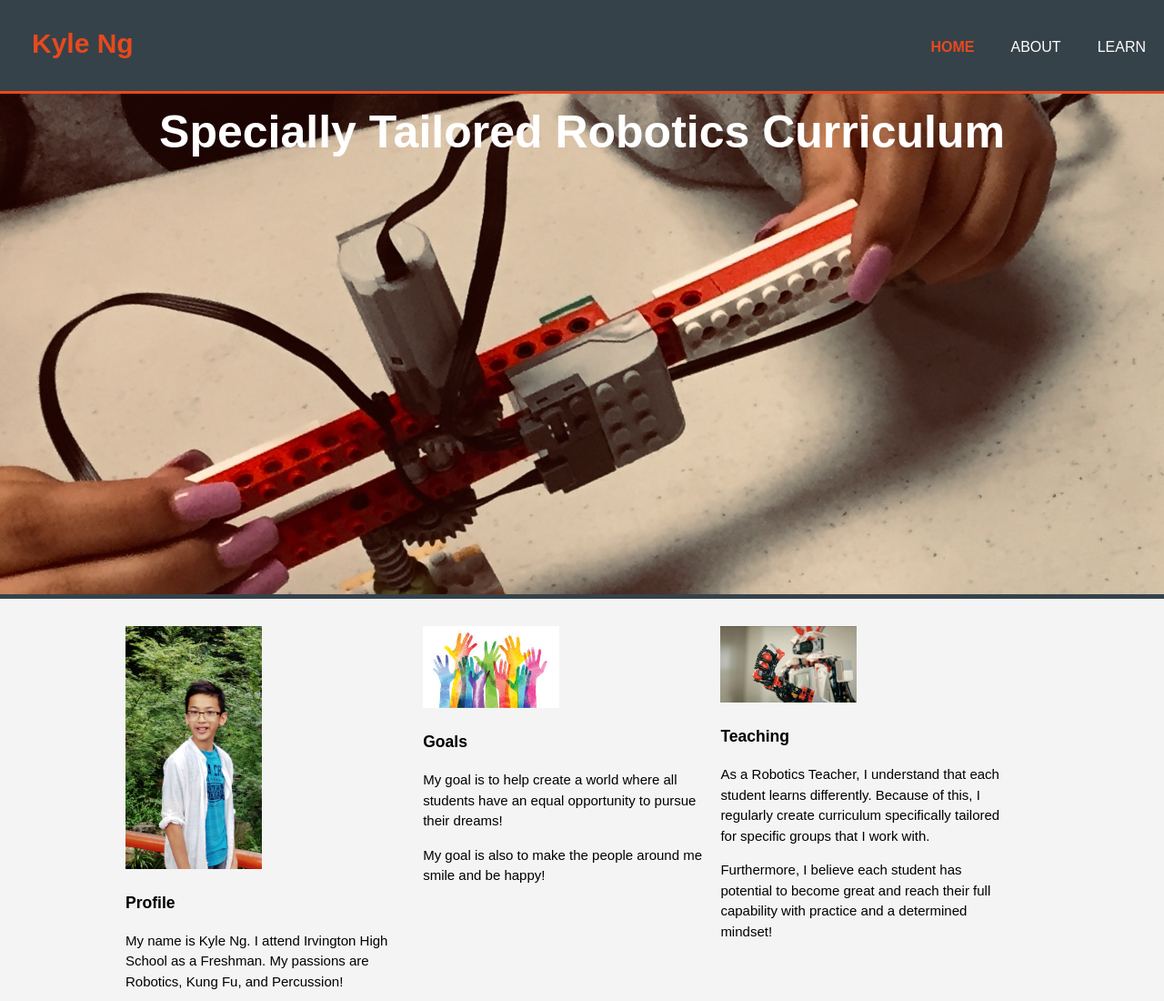
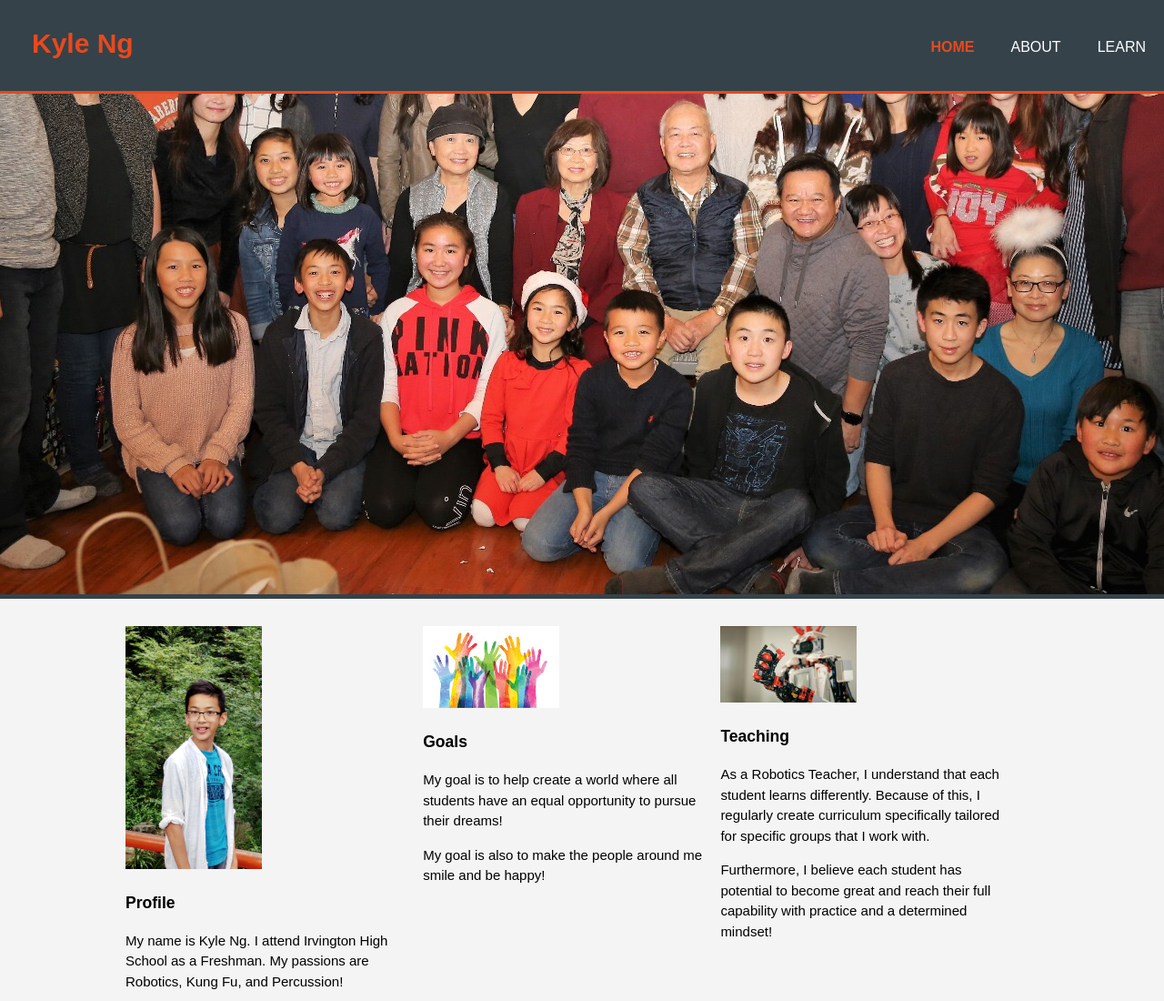
Before and after one commit to KyleCodeNg168/ResumeWebsite, a plain HTML site: page index.html in a window 1280 px wide. Shown: the top 1100 px of the page at 91% size. Drawn offline with Linux system fonts and the light colour scheme.

Commit message:
Changed the picture to check

```diff
--- a/css/superstyle.css
+++ b/css/superstyle.css
@@ -95,7 +95,7 @@
     /*showcase aka the big picture*/
     #showcase{
       min-height:  550px;
-      background: url("../img/innov8rzWEDOpicture.jpg") no-repeat -80px -280px;
+      background: url("../img/Family.jpg") no-repeat -80px -280px;
       text-align: center;
       color: #ffffff;
       border-bottom: #35424a 5px solid;
--- a/index.html
+++ b/index.html
@@ -26,7 +26,7 @@
 
     <section id="showcase">
       <div class="container">
-        <h1><span class= "highlight">Specially Tailored Robotics Curriculum</h1>
+      <!--  <h1><span class= "highlight">Specially Tailored Robotics Curriculum</h1> -->
       </div>
     </section>
 
```
Also changed, not shown: 1 other file.
